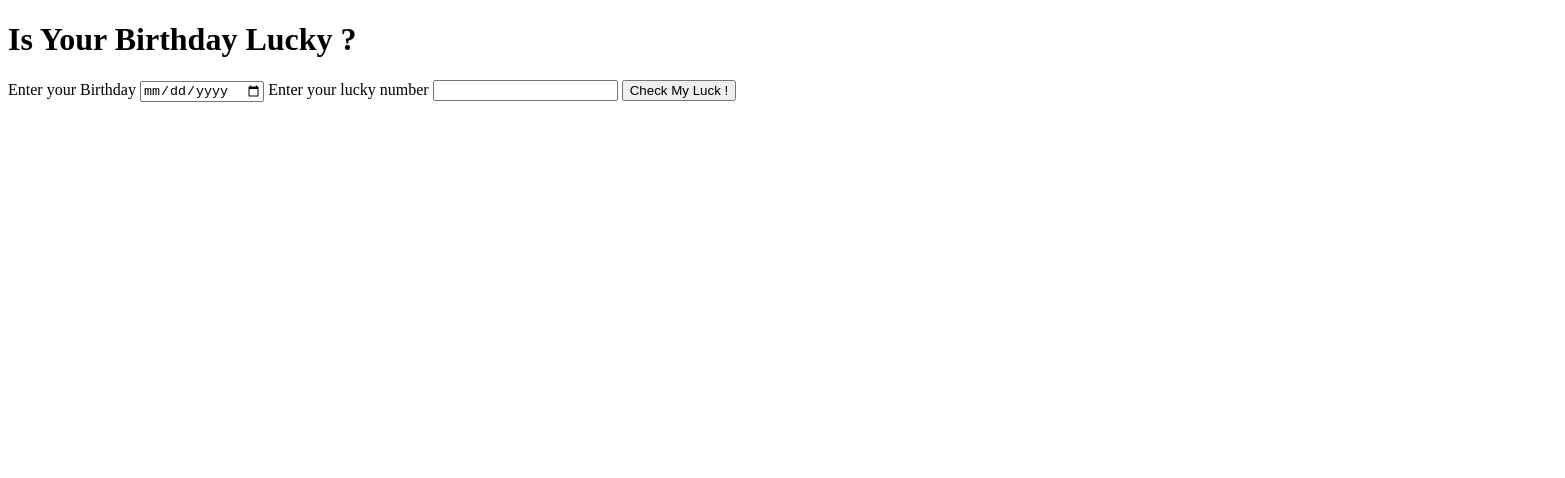
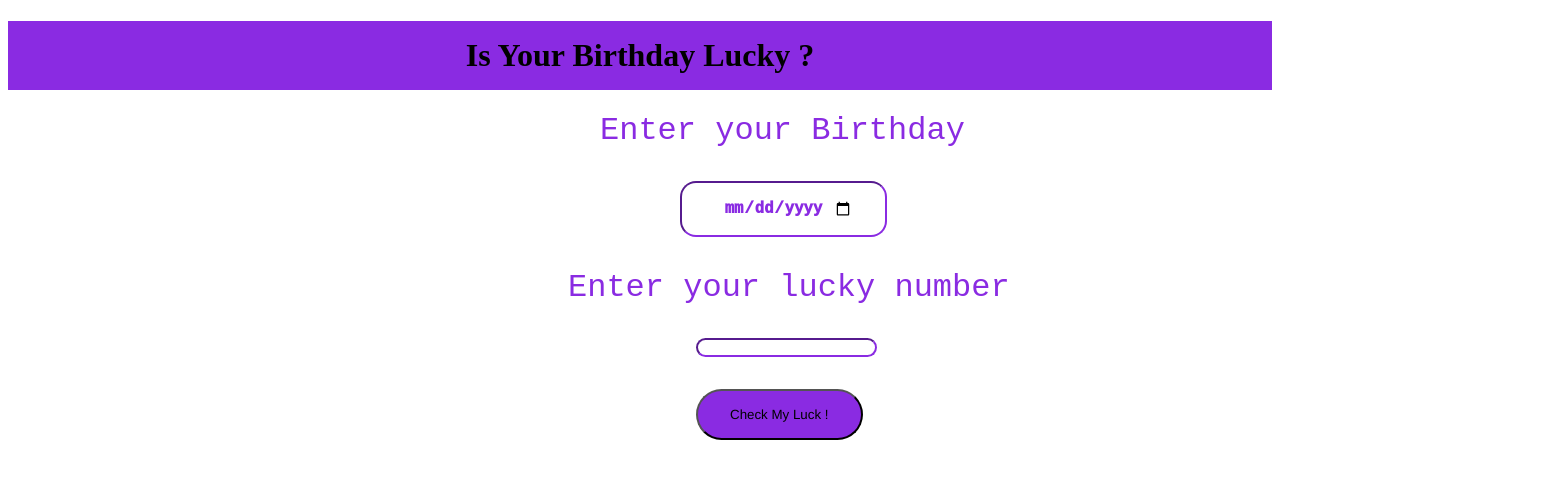
Before and after one commit to llashishll/Mark11-Is-your-birthday-lucky, a plain HTML site: page index.html in a window 1280 px wide. Shown: the whole page, 1565 px wide, since content can reach past the window. Drawn offline with Linux system fonts and the light colour scheme.

Commit message:
Updated CSS

```diff
--- a/index.html
+++ b/index.html
@@ -14,13 +14,19 @@
         <h1 id="main-head"> Is Your Birthday Lucky ?</h1>
     </header>
     <main>
-        <label class="labels">Enter your Birthday</label>
-        <input type="date" id="birth-date">
+        <div><label id="label1">Enter your Birthday</label></div>
 
-        <label class="labels">Enter your lucky number</label>
-        <input type="number" id="lucky-number">
+        <div>
+            <input type="date" id="birth-date"></div>
 
-        <button id="sub-btn">Check My Luck !</button>
+        <div>
+            <label id="label2">Enter your lucky number</label></div>
+
+        <div>
+            <input type="number" id="lucky-number"></div>
+
+
+        <div><button id="sub-btn">Check My Luck !</button></div>
 
         <div id="output"></div>
     </main>
--- a/style.css
+++ b/style.css
@@ -0,0 +1,65 @@
+#main-head{
+    text-align: center;
+    background-color:blueviolet;
+    padding: 1rem;
+}
+
+#label1{
+    color: blueviolet;
+    margin-left:37rem;
+    font-size:xx-large;
+    font-family: 'Courier New', Courier, monospace;
+    text-align: center;
+
+}
+#label2{
+    color: blueviolet;
+    margin-left:35rem;
+    font-size:xx-large;
+    font-family: 'Courier New', Courier, monospace;
+    text-align: center;
+
+}
+
+#birth-date{
+    text-align: center;
+    margin: 2rem 42rem;
+    padding: 1rem 2rem;
+    font-size: larger;
+    font-weight: 1000;
+    color: blueviolet;
+    border-color: blueviolet;
+    border-radius: 1rem;
+}
+
+
+
+#lucky-number{
+
+margin: 2rem 43rem;
+border-color: blueviolet;
+border-radius: 1rem;
+text-align: center;
+padding: 0rem ;
+}
+
+
+#sub-btn{
+
+    margin-left:43rem;
+    margin-bottom: 2rem;
+    background-color: blueviolet;
+    border-radius: 4rem;
+    padding:1rem 2rem;
+    font-family: 'Franklin Gothic Medium', 'Arial Narrow', Arial, sans-serif;
+}
+#output{
+    display:flexbox;
+    color: blueviolet;
+    font-size: xx-large;
+    text-align: center;
+    max-width:max-content;
+    margin: auto;
+
+
+}
```
